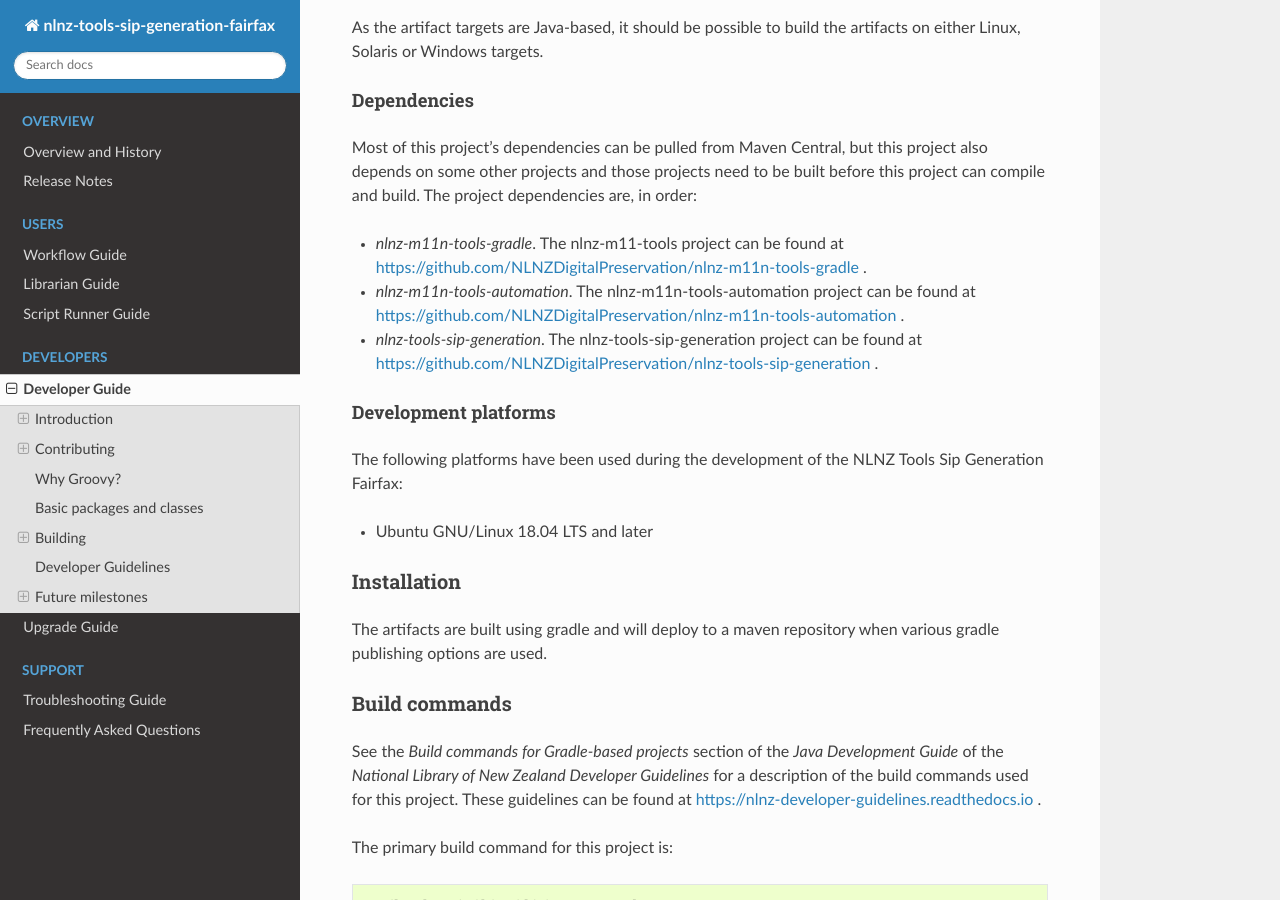
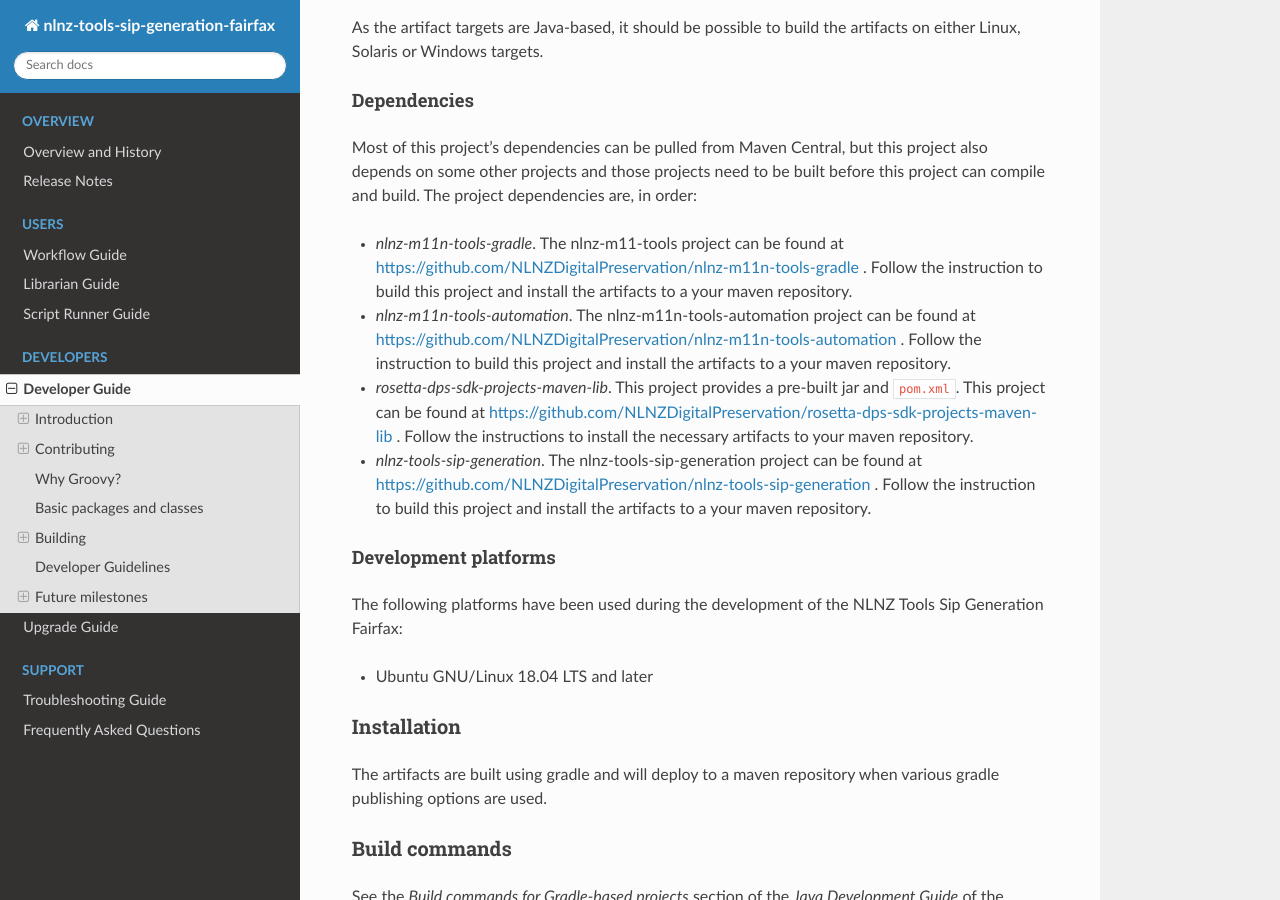
Before and after one commit to NLNZDigitalPreservation/nlnz-tools-sip-generation-fairfax, a Sphinx documentation site: the page built from docs/source/guides/developer-guide.rst, in a window 1280 px wide and 900 px high, scrolled down 2259 px. Built offline with Sphinx 7.4.7 and the Read the Docs theme 2.0.0, drawn with Linux system fonts in a browser that asks for light colours.

Commit message:
Add rosetta-dps-sdk-projects-maven-lib dependency.
developer-guide.rst:
- Document dependency on rosetta-dps-sdk-projects-maven-lib project artifacts.

```diff
--- a/docs/source/guides/developer-guide.rst
+++ b/docs/source/guides/developer-guide.rst
@@ -114,11 +114,17 @@ projects and those projects need to be built before this project can compile and
 in order:
 
 -   *nlnz-m11n-tools-gradle*. The nlnz-m11-tools project can be found at
-    https://github.com/NLNZDigitalPreservation/nlnz-m11n-tools-gradle .
+    https://github.com/NLNZDigitalPreservation/nlnz-m11n-tools-gradle . Follow the instruction to build this project
+    and install the artifacts to a your maven repository.
 -   *nlnz-m11n-tools-automation*. The nlnz-m11n-tools-automation project can be found at
-    https://github.com/NLNZDigitalPreservation/nlnz-m11n-tools-automation .
+    https://github.com/NLNZDigitalPreservation/nlnz-m11n-tools-automation . Follow the instruction to build this project
+    and install the artifacts to a your maven repository.
+-   *rosetta-dps-sdk-projects-maven-lib*. This project provides a pre-built jar and ``pom.xml``. This project can be
+    found at https://github.com/NLNZDigitalPreservation/rosetta-dps-sdk-projects-maven-lib . Follow the instructions to
+    install the necessary artifacts to your maven repository.
 -   *nlnz-tools-sip-generation*. The nlnz-tools-sip-generation project can be found at
-    https://github.com/NLNZDigitalPreservation/nlnz-tools-sip-generation .
+    https://github.com/NLNZDigitalPreservation/nlnz-tools-sip-generation . Follow the instruction to build this project
+    and install the artifacts to a your maven repository.
 
 Development platforms
 ~~~~~~~~~~~~~~~~~~~~~
```
